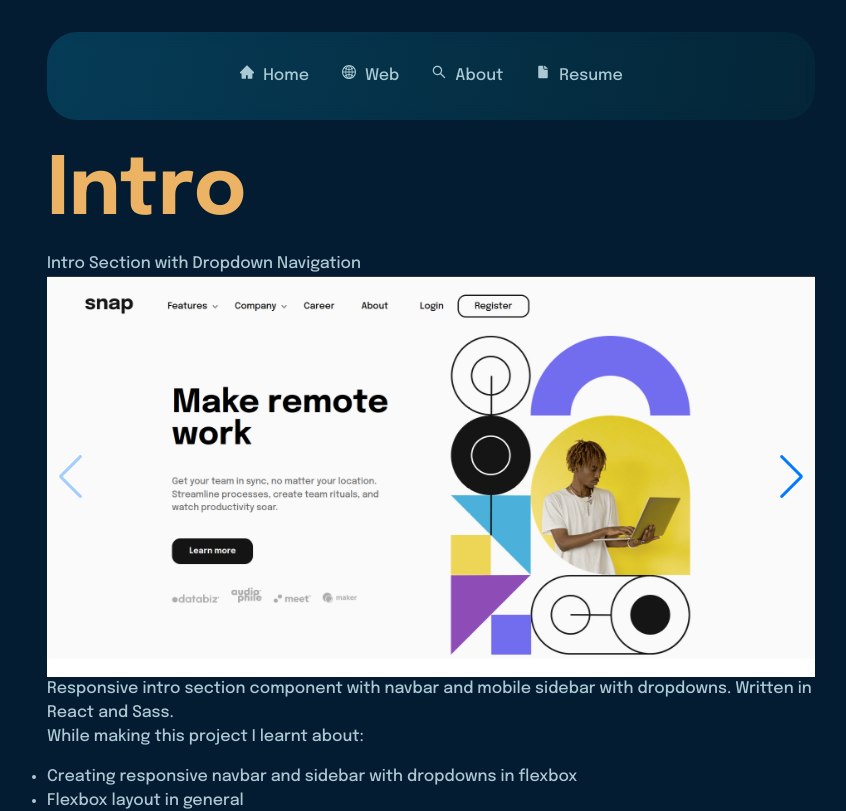
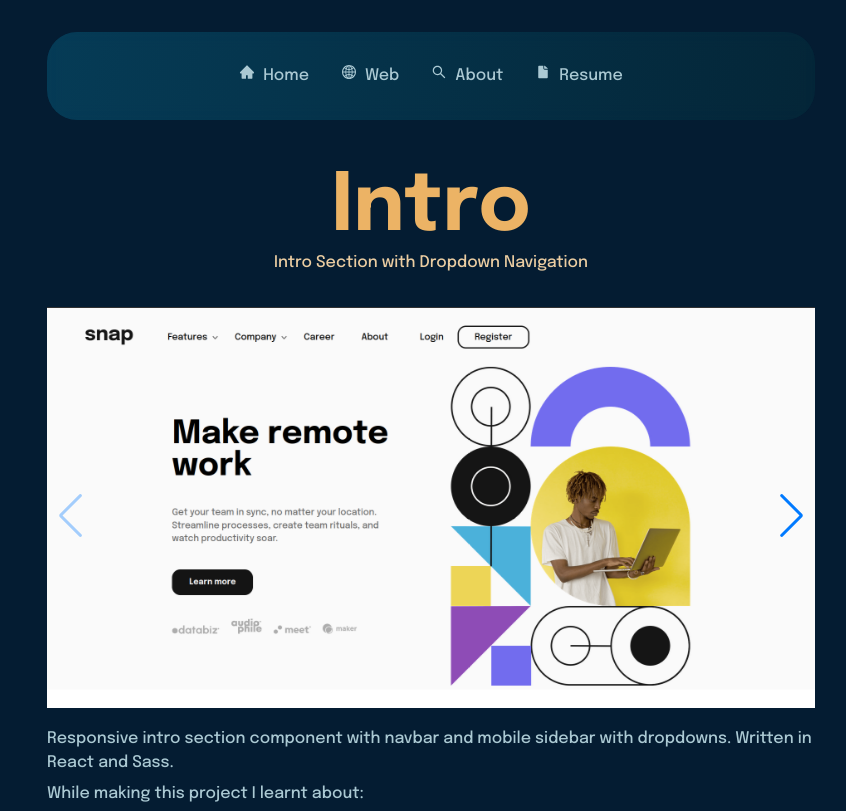
Before and after one commit to rosharp/portfolio, a React (Create React App) app: page /intro in a window 1280 px wide. Shown: the top 811 px of the page, without its empty margins (209-1055 px from the left). Built offline with nearby package versions, Linux system fonts and the light colour scheme.

Commit message:
Cards fixed, <p> padding

```diff
--- a/package.json
+++ b/package.json
@@ -7,6 +7,7 @@
     "@testing-library/react": "^13.3.0",
     "@testing-library/user-event": "^13.5.0",
     "framer-motion": "^7.2.1",
+    "gh-pages": "^4.0.0",
     "react": "^18.2.0",
     "react-dom": "^18.2.0",
     "react-icons": "^4.4.0",
--- a/src/components/About.jsx
+++ b/src/components/About.jsx
@@ -10,6 +10,7 @@ const About = () => {
       id="about"
       initial="hidden"
       whileInView="visible"
+      className="content"
     >
       <motion.h1 custom={1} variants={textAnimationX}>{Content[1].title}</motion.h1>
       <p>{Content[1].text[0].content}</p>
--- a/src/components/CardsData.js
+++ b/src/components/CardsData.js
@@ -21,7 +21,7 @@ export const CardsData = [
     {
         image: IntroRound,
         title: "Intro",
-        text: "Responsive intro section with dropdown navigation in React and SCSS.",
+        text: "Intro section with dropdown navigation in React and SCSS.",
         linkUrl: "intro",
         className: "card",
     },
--- a/src/components/Intro.jsx
+++ b/src/components/Intro.jsx
@@ -1,4 +1,5 @@
 import React, { useLayoutEffect } from "react";
+import { motion } from "framer-motion";
 import Slider from "./Slider";
 import Content from "./Content";
 
@@ -25,9 +26,16 @@ export default function App() {
   });
 
   return (
-    <div className="project-page">
-      <h1>{Content[4].title}</h1>
-      <p>{Content[4].subtitle}</p>
+    <motion.div
+      initial={{ opacity: 0 }}
+      animate={{ opacity: 1 }}
+      exit={{ opacity: 0 }}
+      className="project-page"
+    >
+      <div className="project-header">
+        <h1>{Content[4].title}</h1>
+        <p>{Content[4].subtitle}</p>
+      </div>
 
       <Slider ImagesDesktop={ImagesDesktop} ImagesMobile={ImagesMobile} />
 
@@ -40,6 +48,6 @@ export default function App() {
           )
         })}
       </ul>
-    </div>
+    </motion.div>
   );
 }
--- a/src/components/Rating.jsx
+++ b/src/components/Rating.jsx
@@ -25,8 +25,10 @@ export default function App() {
       exit={{ opacity: 0 }}
       className="project-page"
     >
-      <h1>{Content[5].title}</h1>
-      <p>{Content[5].subtitle}</p>
+      <div className="project-header">
+        <h1>{Content[5].title}</h1>
+        <p>{Content[5].subtitle}</p>
+      </div>
 
       <Slider ImagesDesktop={ImagesDesktop} ImagesMobile={ImagesMobile} />
 
--- a/src/components/Shopit.jsx
+++ b/src/components/Shopit.jsx
@@ -44,8 +44,10 @@ export default function App() {
       exit={{ opacity: 0 }}
       className="project-page"
     >
-      <h1>{Content[3].title}</h1>
-      <p>{Content[3].subtitle}</p>
+      <div className="project-header">
+        <h1>{Content[3].title}</h1>
+        <p>{Content[3].subtitle}</p>
+      </div>
 
       <Slider ImagesDesktop={ImagesDesktop} ImagesMobile={ImagesMobile} />
 
--- a/src/components/Space.jsx
+++ b/src/components/Space.jsx
@@ -40,8 +40,10 @@ export default function App() {
       exit={{ opacity: 0 }}
       className="project-page"
     >
-      <h1>{Content[2].title}</h1>
-      <p>{Content[2].subtitle}</p>
+      <div className="project-header">
+        <h1>{Content[2].title}</h1>
+        <p>{Content[2].subtitle}</p>
+      </div>
 
       <Slider ImagesDesktop={ImagesDesktop} ImagesMobile={ImagesMobile} />
 
--- a/src/css/style.css
+++ b/src/css/style.css
@@ -1,4 +1,28 @@
 @import url("https://fonts.googleapis.com/css2?family=Epilogue:wght@500;700&display=swap");
+::-webkit-scrollbar {
+  width: 9px;
+}
+
+::-webkit-scrollbar-button {
+  width: 9px;
+  height: 5px;
+}
+
+::-webkit-scrollbar-track {
+  background: #041C32;
+}
+
+::-webkit-scrollbar-thumb {
+  background: #04293a;
+  width: 8px;
+}
+
+:root {
+  overflow-y: scroll;
+  scrollbar-color: #04293a #041C32;
+  scrollbar-width: thin;
+}
+
 *,
 *::before,
 *::after {
@@ -213,26 +237,35 @@ body {
   object-fit: contain;
 }
 
-.footer {
-  display: grid;
-  justify-content: center;
-}
-.footer p {
-  margin-bottom: 2rem;
-  justify-self: center;
-  color: #064663;
-}
-.footer img {
-  object-fit: contain;
-  justify-self: center;
-  max-width: 3rem;
-  margin-bottom: 1rem;
-}
-
 .hidden {
   position: fixed;
   top: -5rem;
   transition: 200ms;
+}
+
+.project-page p {
+  padding-block: 0.2rem;
+}
+.project-page h1 {
+  padding-bottom: 0;
+  margin-bottom: 0;
+}
+.project-page .project-header {
+  text-align: center;
+  align-items: center;
+  margin-inline: auto;
+  padding-block: 1rem;
+}
+.project-page .project-header p {
+  color: #ebcda2;
+  padding-bottom: 1rem;
+}
+.project-page .swiper {
+  padding-bottom: 1rem;
+}
+
+.content li, .project-page li {
+  margin-inline-start: 1rem;
 }
 
 .resume {
@@ -274,6 +307,24 @@ body {
   text-align: center;
 }
 
+.footer {
+  display: grid;
+  justify-content: center;
+  margin-top: 5rem;
+  margin-bottom: 2rem;
+}
+.footer p {
+  margin-bottom: 2rem;
+  justify-self: center;
+  color: #064663;
+}
+.footer img {
+  object-fit: contain;
+  justify-self: center;
+  max-width: 3rem;
+  margin-bottom: 1rem;
+}
+
 @media (max-width: 1000px) {
   .App {
     padding-inline: clamp(0.5rem, 3vh, 2rem);
@@ -297,7 +348,7 @@ body {
     font-size: 2rem;
     background: none;
     color: #ebcda2;
-    z-index: 9999;
+    z-index: 9990;
   }
   .nav-menu {
     background-color: #04293a;
@@ -372,28 +423,33 @@ body {
     justify-content: center;
     grid: repeat(2, 12rem)/auto-flow 11rem;
   }
-  .project-page h1 {
-    padding-top: 6rem;
+  .project-page .project-header {
+    padding-block-start: 16vh;
   }
   .cards-container > * {
     margin-block: 1rem;
   }
   .card {
-    padding-top: 24rem;
-    padding-bottom: 2rem;
+    padding-top: 20rem;
+    margin-block: 2.5rem;
     border-radius: 30px;
-    max-width: 40rem;
+    max-width: 22rem;
+    align-self: center;
+    margin-inline: auto;
   }
   .card img {
-    top: -0.5rem;
+    top: -0.8rem;
+    width: 8rem;
   }
   .card h3 {
-    top: 12rem;
+    top: 10rem;
   }
   .card p {
-    top: 15rem;
+    top: 13rem;
     margin-inline: 2rem;
-    margin-bottom: 3.5rem;
+  }
+  .card .card-btn {
+    top: 18rem;
   }
   .card > * {
     position: fixed;
--- a/src/css/style.scss
+++ b/src/css/style.scss
@@ -16,6 +16,30 @@ $clr-neutral-200-trsp: rgb(6, 70, 99, .75);
 
 $clr-accent-100-trsp: rgb(236, 179, 101, .75);
 $clr-accent-200-trsp: rgb(235, 205, 162, .75);
+
+::-webkit-scrollbar {
+   width: 9px;
+}
+
+::-webkit-scrollbar-button {
+    width: 9px;
+    height: 5px;
+}
+
+::-webkit-scrollbar-track {
+    background: $clr-neutral-400;
+}
+
+::-webkit-scrollbar-thumb {
+    background: $clr-neutral-300;
+    width: 8px;
+}
+
+:root {
+    overflow-y: scroll;
+    scrollbar-color: $clr-neutral-300 $clr-neutral-400;
+    scrollbar-width: thin;
+}
 
 
 *,
@@ -235,18 +259,6 @@ body {
   width: 480px;
 }
 
-// @media screen and (min-width: 640px) {
-//   .swiper-wrapper {
-//     width: 640px;
-//   }
-// }
-
-// @media screen and (min-width: 768px) {
-//   .swiper-wrapper {
-//     width: 768px;
-//   }
-// }
-
 .swiper-slide {
   height: auto;
 }
@@ -257,29 +269,43 @@ body {
   object-fit: contain;
 }
 
-.footer {
-  display: grid;
-  justify-content: center;
-
-  p {
-    margin-bottom: 2rem;
-    justify-self: center;
-    color: $clr-neutral-200;
-  }
-
-  img {
-    object-fit: contain;
-    justify-self: center;
-    max-width: 3rem;
-    margin-bottom: 1rem;
-  }
-}
-
 .hidden {
   position: fixed;
   top: -5rem;
   transition: 200ms;
 }
+
+  .project-page {
+    p {
+      padding-block: .2rem;
+    }
+
+    h1 {
+      padding-bottom: 0;
+      margin-bottom: 0;
+    }
+
+    .project-header {
+      text-align: center;
+      align-items: center;
+      margin-inline: auto;
+      padding-block: 1rem;
+      p {
+        color: $clr-accent-200;
+        padding-bottom: 1rem;
+      }
+    }
+
+    .swiper {
+      padding-bottom: 1rem;
+    }
+  }
+
+  .content, .project-page {
+    li {
+      margin-inline-start: 1rem;
+    }
+  }
 
 .resume {
   display: flex;
@@ -295,7 +321,6 @@ body {
     margin-block: 0;
     padding-block: 0;
   }
-
 
   h2 {
     margin-block: 1.5rem;
@@ -325,6 +350,26 @@ body {
 
   .education {
     text-align: center;
+  }
+}
+
+.footer {
+  display: grid;
+  justify-content: center;
+  margin-top: 5rem;
+  margin-bottom: 2rem;
+
+  p {
+    margin-bottom: 2rem;
+    justify-self: center;
+    color: $clr-neutral-200;
+  }
+
+  img {
+    object-fit: contain;
+    justify-self: center;
+    max-width: 3rem;
+    margin-bottom: 1rem;
   }
 }
 
@@ -358,7 +403,7 @@ body {
     font-size: 2rem;
     background: none;
     color: $clr-accent-200;
-    z-index: 9999;
+    z-index: 9990;
   }
 
   .nav-menu {
@@ -452,33 +497,41 @@ body {
   }
 
   .project-page {
-    h1 {
-      padding-top: 6rem;
+    .project-header {
+      padding-block-start: 16vh;
     }
   }
+
 
   .cards-container > * {
     margin-block: 1rem;
   }
 
   .card {
-    padding-top: 24rem;
-    padding-bottom: 2rem;
+    padding-top: 20rem;
+    margin-block: 2.5rem;
     border-radius: 30px;
-    max-width: 40rem;
+    max-width: 22rem;
+    align-self: center;
+    margin-inline: auto;
+
 
     img {
-      top: -.5rem;
+      top: -.8rem;
+      width: 8rem;
     }
 
     h3 {
-      top: 12rem;
+      top: 10rem;
     }
 
     p {
-      top: 15rem;
+      top: 13rem;
       margin-inline: 2rem;
-      margin-bottom: 3.5rem;
+    }
+
+    .card-btn {
+      top: 18rem;
     }
 
     & > * {
```
Also changed, not shown: src/components/Content.js (+9 -9 lines), 2 other files (tests, documents, lock files or other folders).
